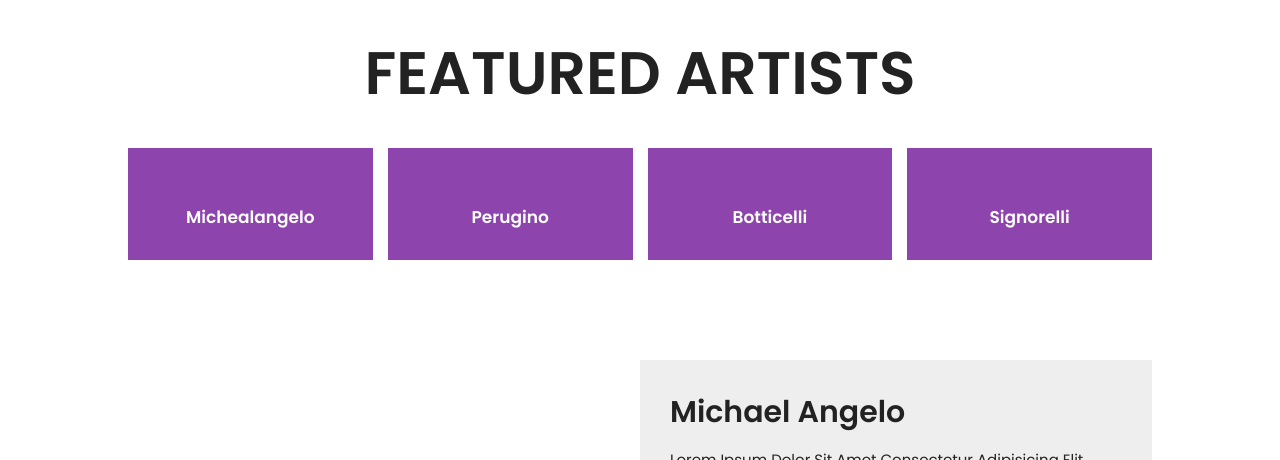
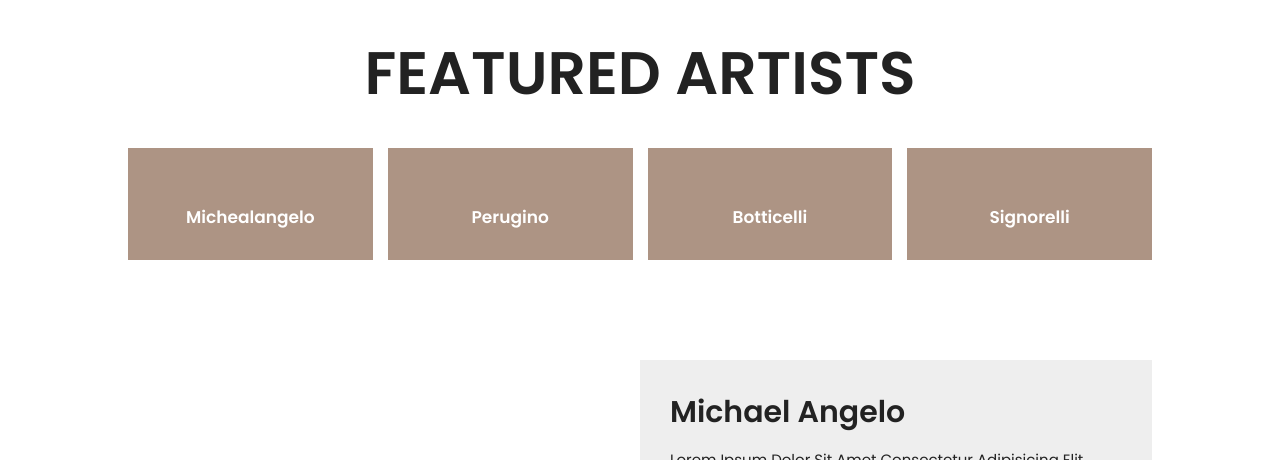
Before and after one commit to Koivory/Interactive-Single-Page-Site-Kim, a plain HTML site: page src/index.html in a window 1280 px wide. Shown: the part 700-1160 px from the top of the page. Drawn offline with nearby package versions, Linux system fonts and the light colour scheme.

Commit message:
Changed Color to Beige

```diff
--- a/src/css/style.css
+++ b/src/css/style.css
@@ -1,7 +1,7 @@
 @import url("https://fonts.googleapis.com/css2?family=Poppins:wght@100;200;300;400;500;600&display=swap");
 
 :root {
-  --main-color: #8e44ad;
+  --main-color: #ad9484;
   --black: #222;
   --white: #fff;
   --light-black: #777;
```
